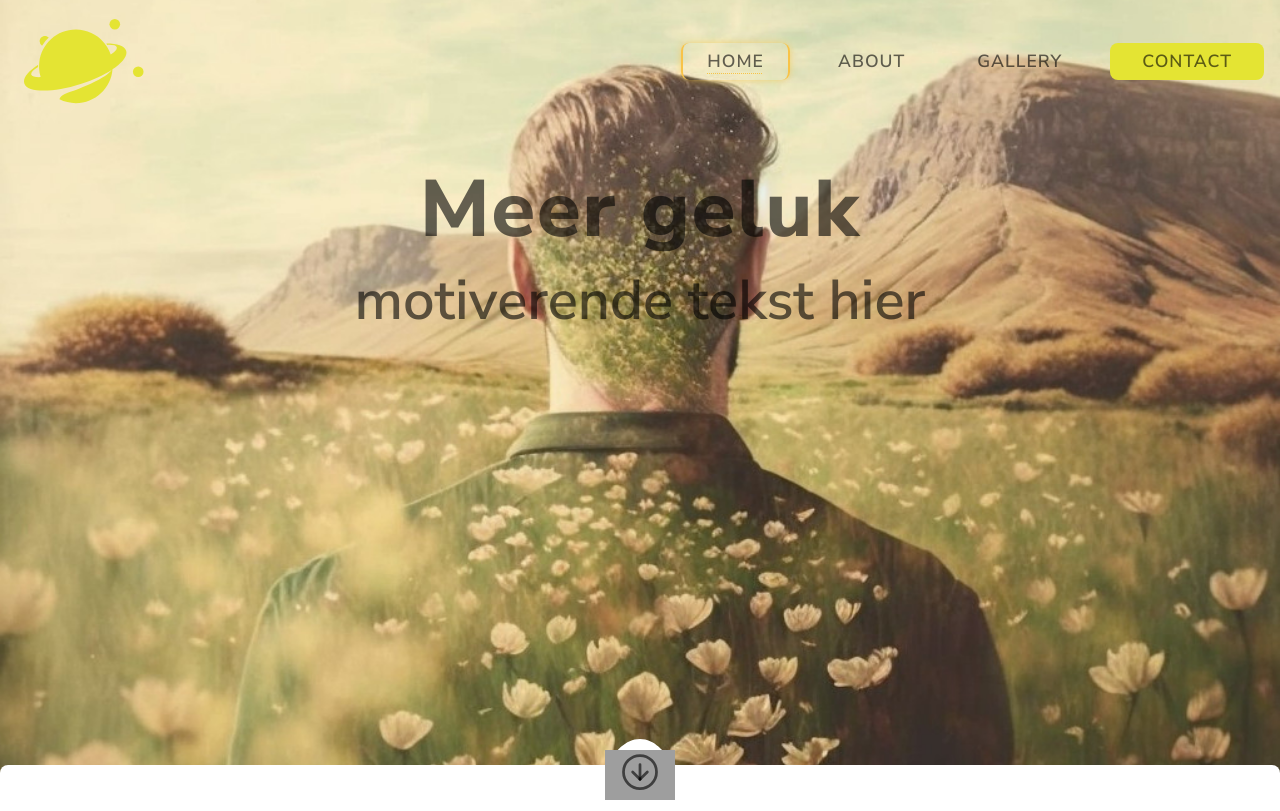
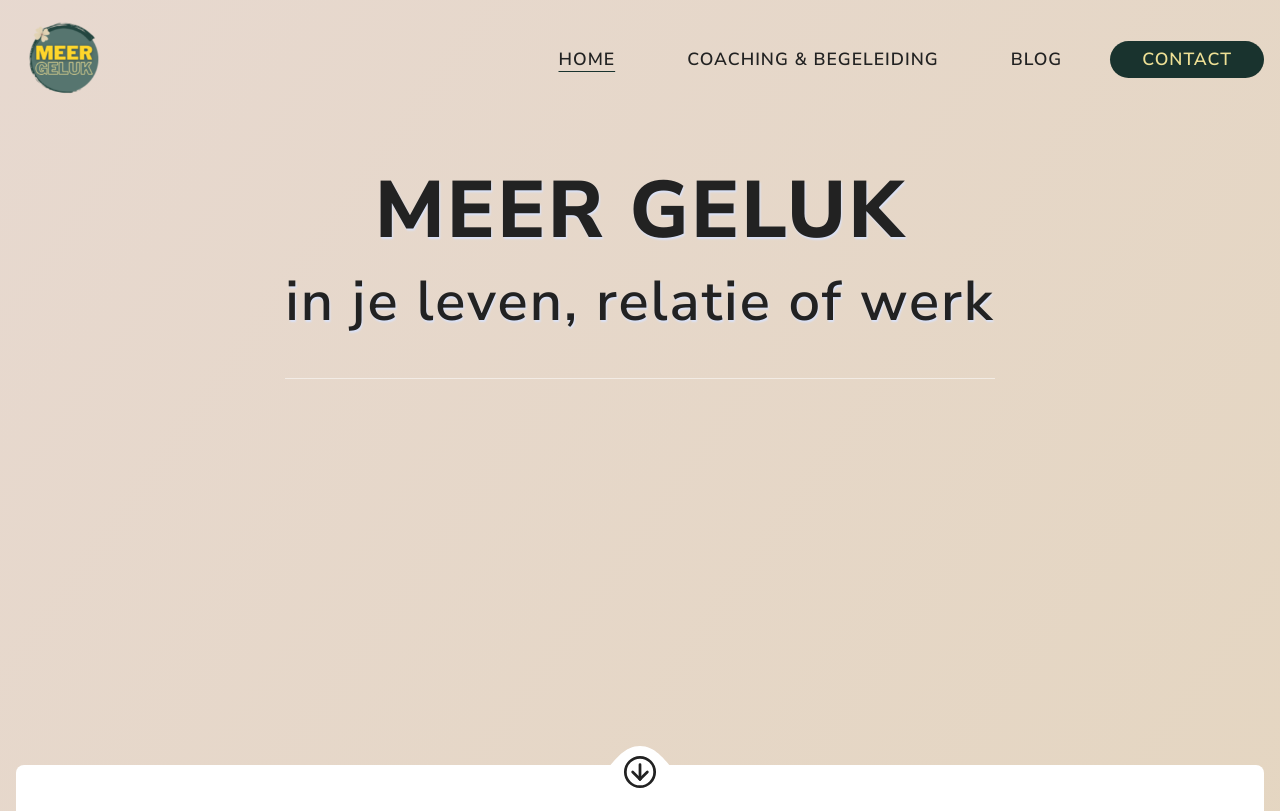
Before and after one commit to josvelema/meergeluk, a PHP site: page / in a window 1280 px wide. Shown: the top 811 px of the page. Run offline with PHP 8.4, Linux system fonts and the light colour scheme; grey boxes are pictures that could not be loaded.

Commit message:
added logo and tab overlay for cards

```diff
--- a/assets/css/style.css
+++ b/assets/css/style.css
@@ -7,11 +7,35 @@
 }
 
 :root {
-  --bkg: linear-gradient(to top, hsl(6, 63%, 69%), hsl(60, 46%, 81%));
-  --dark: hsl(6, 63%, 69%);
-  --text: #0009;
-  --accent: #e4e433;
-  --accent2: #f8c348;
+
+  /* --green-dark: #1A3530;
+  --green-light: #4A6765;
+  --green-light-2: #56756F;
+  --beige: #ABAC9E;
+  --pink-light: #E8DAD1;
+  --pink-dark: #CFA79D;
+  --wine: #59131B; */
+
+  --yellow: hsl(49, 96%, 58%);
+  --yellow-light: hsl(50, 73%, 76%);
+  --beige: hsl(64, 8%, 65%);
+
+  --green-dark: hsl(169, 34%, 15%);
+  --green-light: hsl(176, 16%, 35%);
+  --green-light-2: hsl(168, 15%, 40%);
+
+  --pink-light: hsl(23, 33%, 86%);
+  --clover: hsl(40, 44%, 80%);
+  --pink-dark: hsl(12, 34%, 71%);
+  --wine: hsl(353, 65%, 21%);
+
+  --bkg: linear-gradient(126deg, hsl(23, 33%, 86%), hsl(40, 44%, 80%) );
+  --dark: hsl(12, 34%, 71%);
+ --bkg-2: linear-gradient(120deg, var(--pink-light), var(--clover));
+  --text: #222222;
+  --accent: hsl(169, 34%, 15%);
+  --accent2: #DAE2F8;
+
 }
 
 
@@ -54,10 +77,16 @@ img {
 .logo {
   color: var(--accent);
   margin-inline: 0.5rem;
-  width: clamp(3rem, 10vw , 7.5rem);
+  width: clamp(4rem, 5vw + 1rem , 7rem);
   display: grid;
   place-items: center;
 }
+
+.clover img {
+width: 20px;
+height: 20px;
+}
+
 
 .logo-link:focus-visible,
 .nav-link:focus-visible{
@@ -94,11 +123,12 @@ img {
   text-decoration: none;
   padding: 0.3rem 1.5rem;
   cursor: pointer;
-  border-radius: 0.5rem
+  border-radius: 50vw;
 }
 .btn--accent {
  background-color: var(--accent);
   padding: 0.3rem 2rem;
+  color: var(--yellow-light);
 
 }
 
@@ -130,12 +160,9 @@ li[role="none"],
 }
 
 .nav-link[aria-current="page"] {
-  text-decoration: underline dotted var(--accent2) 0.15rem;
+  text-decoration: underline  var(--accent) 0.15rem;
   text-underline-offset: 0.35rem;
   text-decoration-thickness: 1px;
-  border-left: 2px solid var(--accent2);
-  border-right: 2px solid var(--accent2);
-  box-shadow:  0 0 8px -2px var(--accent2);
 }
 
 
@@ -171,14 +198,16 @@ main {
 
 h1 {
   font-size: clamp(2.5rem, 5vw + 1rem, 6rem);
-  font-size: bolder;
+  font-weight: 700;
   line-height: 1.1;
   letter-spacing: 0.02em;
 }
 
+
 .h2 {
   font-size: clamp(1.8rem, 4vw + 1rem, 3.5rem);
-  font-size: bolder;
+  font-weight: 400;
+
   line-height: 1.1;
   color: var(--accent);
 }
@@ -215,11 +246,12 @@ header {
   place-items: center;
   text-align: center;
   position: relative;
-  background-image: url('../img/maninfield.jpg');
+
+  /* background-image: url('../img/maninfield.jpg');
   background-repeat: no-repeat;
   background-size: cover;
   background-position: center;
-  background-attachment: fixed;
+  background-attachment: fixed; */
 
 
 }
@@ -268,13 +300,46 @@ header {
   position: relative;
   /* top: -5vh; */
   padding-block: 2em;
+  border-bottom: 1px solid #fff8;
+  max-height: 600px;
+    /* background-image: url('../img/maninfield.jpg');
+  background-repeat: no-repeat;
+  background-size: cover;
+  background-position: center;
+  background-attachment: fixed; */
+}
+.header-container h1,
+.header-container h2 {
+  text-shadow: 1px 2px 2px var(--accent2);
+  letter-spacing: 2px;
+}
+
+.header-container h1 {
+  text-transform: uppercase;
+}
+
+.coaching , .about , .image img {
+  border-radius: 0.5rem;
+  border: 1px solid #2228;
+
 }
 
 .coaching {
   margin-top: 2em;
   margin-bottom: 1em;
+  padding-block: 1.5em;
+  padding-inline: 1em;
   min-height: 100vh;
   min-height: 100dvh;
+  background-color: white;
+  border: none;
+
+}
+
+
+
+.coaching > * {
+  margin-block: 0.75em;
 }
 
 .about {
@@ -372,7 +437,7 @@ header .svg-down {
   left: 50%;
   z-index: 5;
   /* margin-left: -96px; */
-  /* margin-bottom: -12px; */
+  margin-bottom: -7px;
   color: #fff;
   justify-self: center;
   align-self: flex-end;
@@ -385,7 +450,7 @@ header .arrow-down {
   /* left: 50%; */
   /* transform: translate(-50%, 0); */
   z-index: 10;
-  background: url("https://res.cloudinary.com/abdel-rahman-ali/image/upload/v1535988515/arrow-down.png") no-repeat center;
+
 }
 
 @media (max-width: 992px) {
--- a/assets/js/nav.js
+++ b/assets/js/nav.js
@@ -47,3 +47,18 @@ const fadeUpObserver = new IntersectionObserver((elsToWatch) => {
 document.querySelectorAll('.fade-up').forEach((item) => {
   fadeUpObserver.observe(item);
 });
+
+const readMoreButton = document.querySelector('.btn--accent');
+const overlay = document.querySelector('.overlay');
+const tab = document.querySelector('.tab');
+const closeButton = document.querySelector('.tab-close');
+
+readMoreButton.addEventListener('click', () => {
+overlay.classList.add('active');
+tab.classList.add('active');
+});
+
+closeButton.addEventListener('click', () => {
+overlay.classList.remove('active');
+tab.classList.remove('active');
+});
--- a/index.html
+++ b/index.html
@@ -20,40 +20,8 @@
       <nav>
         <div class="container nav-container">
           <a href="/" class="logo-link" aria-label="Go to homepage">
-            <svg
-              viewBox="0 0 229 161"
-              class="logo"
-              width="120"
-              xmlns="http://www.w3.org/2000/svg"
-              xml:space="preserve"
-              style="
-                fill-rule: evenodd;
-                clip-rule: evenodd;
-                stroke-linejoin: round;
-                stroke-miterlimit: 2;
-              "
-            >
-              <path
-                d="M29.17 82.421c4.003-34.962 33.732-62.157 69.763-62.157 21.047 0 39.944 9.279 52.817 23.964l-.039.022c.343.361.641.685.94 1.027.443.525.877 1.056 1.303 1.592h.008c.265.337.561.717.902 1.16.408.53.788 1.043 1.142 1.536l-.014.001a69.403 69.403 0 0 1 1.953 2.864c.405.634.747 1.192 1.033 1.657l.004-.003a69.94 69.94 0 0 1 6.483 13.895c8.313-5.572 12.656-10.495 11.55-13.947-1.139-3.553-7.885-5.018-18.404-4.604a31.955 31.955 0 0 0-.858-1.576 9.527 9.527 0 0 0-.685-1.029c20.568-.077 34.892 4.541 37.857 13.791 3.148 9.824-7.166 22.842-25.986 35.427-2.834 36.162-33.117 64.668-70.006 64.668-11.228 0-21.844-2.641-31.258-7.334 5.145-13.664 21.098-10.431 67.983-34.016 20.459-10.292 28.647-17.452 31.541-22.172-15.283 9.925-35.78 19.51-59.054 26.968C54.519 141.34 6.329 140.773.597 122.889c-3.221-10.053 6.73-22.526 26.395-35.382a37.974 37.974 0 0 0-.119 1.939c-.03.821-.028 1.608.002 2.331-9.796 6.182-14.118 10.753-12.914 14.509 1.115 3.482 7.616 4.959 17.772 4.627a69.909 69.909 0 0 1-2.895-16.167h.002l-.017-.258a71.154 71.154 0 0 1-.112-3.765c.001-.696.012-1.424.04-2.168.056-1.549.149-2.994.249-4.228l.133-1.49.041-.416h-.004Zm0 0-.001.001-.036.415c-.044.45-.089.95-.133 1.49l-.146 1.647c.075-1.192.181-2.375.315-3.552l.001-.001Z"
-                style="fill: currentColor"
-              />
-              <path
-                d="M34.442 51.095a10.127 10.127 0 0 1-4.596-8.485c0-5.592 4.54-10.132 10.132-10.132 2.837 0 5.403 1.169 7.243 3.05a71.387 71.387 0 0 0-12.779 15.567Z"
-                style="fill: currentColor"
-              />
-              <circle
-                cx="173.267"
-                cy="10.132"
-                r="10.132"
-                style="fill: currentColor"
-              />
-              <circle
-                cx="218.027"
-                cy="100.618"
-                r="10.132"
-                style="fill: currentColor"
-              />
-            </svg>
+            <img src="assets/img/logo.png" alt="Logo meer geluk" class="logo">
+
           </a>
 
           <div class="nav-wrapper">
@@ -93,13 +61,13 @@
                 >
               </li>
               <li role="none">
-                <a href="/about.html" class="nav-link btn" role="menuitem">
-                  About</a
+                <a href="#coaching" class="nav-link btn" role="menuitem">
+                  Coaching & Begeleiding</a
                 >
               </li>
               <li role="none">
-                <a href="/gallery.html" class="nav-link btn" role="menuitem">
-                  Gallery</a
+                <a href="/blog.html" class="nav-link btn" role="menuitem">
+                  Blog</a
                 >
               </li>
               <li role="none">
@@ -118,11 +86,11 @@
 
       <div class="container header-container">
         <h1 class="h1 rise">Meer geluk</h1>
-        <p class="h2 rise subheading">motiverende tekst hier</p>
+        <h2 class="h2 rise subheading"> in je  leven, relatie of werk</h2>
       </div>
       <svg
         class="svg-down"
-        width="192"
+        width="200"
         height="61"
         version="1.1"
         xmlns="http://www.w3.org/2000/svg"
@@ -139,61 +107,76 @@
       </svg>
       <div class="arrow-down"><svg xmlns="http://www.w3.org/2000/svg" class="icon icon-tabler icon-tabler-arrow-down-circle" width="44" height="44" viewBox="0 0 24 24" stroke-width="1.5" stroke="currentColor" fill="none" stroke-linecap="round" stroke-linejoin="round">
         <path stroke="none" d="M0 0h24v24H0z" fill="none"/>
-        <circle cx="12" cy="12" r="9" />
+        <circle cx="12" cy="12" r="8" />
         <line x1="8" y1="12" x2="12" y2="16" />
         <line x1="12" y1="8" x2="12" y2="16" />
         <line x1="16" y1="12" x2="12" y2="16" />
       </svg></div>
     </header>
     <main>
-      <section aria-labelledby="Over ons" class="coaching">
-        <article class="about" >
+      <section aria-labelledby="coaching" class="coaching container">
+        <article class="about">
           <div class="text">
-            <h2 class="h2">Discover</h2>
-            <h3>Our Story</h3>
-            <div class="clover">*</div>
+            <h2 class="h2">Relatie Geluk</h2>
+            <h3>Koppels en singles</h3>
+            <div class="clover"><img src="assets/svg/clover.svg" alt="Clover symbol"></div>
             <p>
-              Rosa is a restaurant, bar and coffee roastery located on a busy
-              corner site in Farringdon’s Exmouth Market. With glazed frontage on
-              two sides of the building, overlooking the market and a bustling
-              London intersection.
+              Lorem ipsum dolor sit amet consectetur adipisicing elit. Expedita aliquam libero et illo facilis dolores officia. Quasi, amet id beatae saepe repellat magni provident!
             </p>
-            <div><a class="btn btn--accent" href="#">About Us</a></div>
+            <button class="btn btn--accent read-more-btn" data-target="#about-tab-1">read more</button>
           </div>
           <div class="image-container">
-
             <div class="image image2">
-              <img
-                src="assets/img/close-up-portrait-kissing-couple-spending-morning-together.jpg"
-              />
+              <img src="assets/img/close-up-portrait-kissing-couple-spending-morning-together.jpg" />
+            </div>
+          </div>
+          <div class="overlay" id="about-tab-1">
+            <div class="tab">
+              <div class="tab-header">
+                <h3 class="tab-title">Relatie Geluk</h3>
+                <button class="tab-close">&#10005;</button>
+              </div>
+              <div class="tab-content">
+                <p>
+                  Lorem ipsum dolor sit amet, consectetur adipiscing elit. Donec quis tristique nisi. Duis consectetur velit sapien, sit amet interdum massa consequat non. Donec bibendum magna vel quam vehicula, non maximus orci imperdiet. Nullam euismod semper lorem non ultricies. Ut at enim non nisi venenatis lacinia. Praesent aliquam efficitur mauris quis rutrum. Donec vel urna semper, fermentum mi ut, tincidunt lectus. Vivamus quis mi ut libero lobortis auctor. Curabitur mollis neque purus, sed consequat ante varius ac. Etiam nec sem elit. Cras eu lacus at nibh tristique faucibus. Curabitur nec lacus nulla. Vestibulum consectetur cursus risus, sed volutpat odio consequat eu. Nulla laoreet efficitur dui, eget bibendum libero fringilla ac.
+                </p>
+              </div>
             </div>
           </div>
         </article>
-        <article class="about" >
+        <article class="about">
           <div class="text">
-            <h2 class="h2">Discover</h2>
-            <h3>Our Story</h3>
-            <div class="clover">*</div>
+            <h2 class="h2">Relatie Geluk</h2>
+            <h3>Koppels en singles</h3>
+            <div class="clover"><img src="assets/svg/clover.svg" alt="Clover symbol"></div>
             <p>
-              Rosa is a restaurant, bar and coffee roastery located on a busy
-              corner site in Farringdon’s Exmouth Market. With glazed frontage on
-              two sides of the building, overlooking the market and a bustling
-              London intersection.
+              Lorem ipsum dolor sit amet consectetur adipisicing elit. Expedita aliquam libero et illo facilis dolores officia. Quasi, amet id beatae saepe repellat magni provident!
             </p>
-            <div><a class="a-CTA" href="#">About Us</a></div>
+            <button class="btn btn--accent read-more-btn" data-target="#about-tab-1">read more</button>
           </div>
           <div class="image-container">
-
             <div class="image image2">
-              <img
-                src="assets/img/close-up-portrait-kissing-couple-spending-morning-together.jpg"
-              />
+              <img src="assets/img/maninfield.jpg" />
+            </div>
+          </div>
+          <div class="overlay" id="about-tab-2">
+            <div class="tab">
+              <div class="tab-header">
+                <h3 class="tab-title">1 op 1</h3>
+                <button class="tab-close">&#10005;</button>
+              </div>
+              <div class="tab-content">
+                <p>
+                  Lorem ipsum dolor sit amet, consectetur adipiscing elit. Donec quis tristique nisi. Duis consectetur velit sapien, sit amet interdum massa consequat non. Donec bibendum magna vel quam vehicula, non maximus orci imperdiet. Nullam euismod semper lorem non ultricies. Ut at enim non nisi venenatis lacinia. Praesent aliquam efficitur mauris quis rutrum. Donec vel urna semper, fermentum mi ut, tincidunt lectus. Vivamus quis mi ut libero lobortis auctor. Curabitur mollis neque purus, sed consequat ante varius ac. Etiam nec sem elit. Cras eu lacus at nibh tristique faucibus. Curabitur nec lacus nulla. Vestibulum consectetur cursus risus, sed volutpat odio consequat eu. Nulla laoreet efficitur dui, eget bibendum libero fringilla ac.
+                </p>
+              </div>
             </div>
           </div>
         </article>
       </section>
       <section class="container" aria-labelledby="cards">
-        <h2 class="sr-only" id="cards">Reasons to Travel</h2>
+        <h2 class="sr-only" id="cards">Reviews</h2>
+        <h2 class="h2">Ervaringen</h2>
         <div class="card-container">
           <div class="card fade-up">
             <svg
@@ -258,10 +241,9 @@
               ></line>
             </svg>
             <div>
-              <h3 class="h3">Stars in the Sky</h3>
+              <h3 class="h3">Maria</h3>
               <p class="body">
-                Lorem ipsum dolor sit amet consectetur adipisicing elit. Harum
-                obcaecati, deserunt optio possimus atque qui!
+                Na een aantal sessies met Sabine heb ik mezelf weer gevonden
               </p>
             </div>
           </div>
@@ -292,10 +274,9 @@
               ></path>
             </svg>
             <div>
-              <h3 class="h3">Moon Up Above</h3>
+              <h3 class="h3">Ronald</h3>
               <p class="body">
-                Lorem ipsum dolor sit amet consectetur adipisicing elit. Harum
-                obcaecati, deserunt optio possimus atque qui!
+                Sabine heeft mij erg goed geholpen vertrouwen te krijgen in m'n kunnen
               </p>
             </div>
           </div>
@@ -384,10 +365,9 @@
               ></path>
             </svg>
             <div>
-              <h3 class="h3">Ain’t no Sun Allowed</h3>
+              <h3 class="h3">Karin</h3>
               <p class="body">
-                Lorem ipsum dolor sit amet consectetur adipisicing elit. Harum
-                obcaecati, deserunt optio possimus atque qui!
+                Mijn relatie is sterker en opener door al de steun en inspiratie die ik van sabine heb gekregen.
               </p>
             </div>
           </div>
@@ -398,25 +378,67 @@
         aria-labelledby="moons"
         id="contact"
       >
-        <h3 class="h2" id="moons">Space Travel for Everyone</h3>
+        <h3 class="h2" id="moons">Coach trajecten (individueel / relatie / loopbaan)</h3>
         <p class="body">
-          Lorem ipsum dolor sit, amet consectetur adipisicing elit. Vitae
-          eligendi quibusdam dolor illum impedit nisi. Eaque sequi
-          necessitatibus voluptatum porro.
+          Ik ben Sabine, relatie- en levenscoach, kunstenares, danseres en gelukszoeker.
+          Ik begeleid en inspireer mensen al jaren op hun weg naar MEER GELUK.
+
         </p>
         <p class="body">
-          Lorem ipsum dolor sit, amet consectetur adipisicing elit. Nesciunt
-          fugiat commodi numquam? Obcaecati magni perferendis eligendi
-          laudantium cum perspiciatis minus animi ipsa placeat adipisci
-          repellendus, id culpa minima officiis fugiat quidem nisi sint
-          consectetur eius vero velit sunt quas expedita. Ullam unde optio ad
-          voluptas praesentium animi velit quae dicta?
+          Ik help mijn klanten voornamelijk gelukkig te worden met zichzelf en mét elkaar door
+          snelwerkende COACHING TRAJECTEN met een praktische en positieve aanpak.
+          In de afgelopen jaren heb ik al veel mensen mogen helpen, met stress- en burn-outklachten, relatieproblemen en mensen die gewoon even niet meer wisten hoe ze gelukkig moesten zijn.
         </p>
         <p class="body">
-          Lorem ipsum dolor sit amet consectetur adipisicing elit. Itaque,
-          temporibus.
+          Omdat er altijd verschillende wegen naar MEER GELUK leiden wil ik via deze weg ook andere vormen van geluksbrengers aanbieden. Kijk gerust eens rond wat jouw aanspreekt en app, bel of mail me voor meer info.
+
         </p>
       </section>
     </main>
+    <script>
+      const readMoreButtons = document.querySelectorAll('.read-more-btn');
+      const overlays = document.querySelectorAll('.overlay');
+      const tabs = document.querySelectorAll('.tab');
+      const closeButtons = document.querySelectorAll('.tab-close');
+
+      readMoreButtons.forEach((button, index) => {
+        button.addEventListener('click', () => {
+          overlays[index].classList.add('active');
+          tabs[index].classList.add('active');
+          document.body.style.overflow = 'hidden';
+        });
+      });
+
+      closeButtons.forEach((button, index) => {
+        button.addEventListener('click', () => {
+          overlays[index].classList.remove('active');
+          tabs[index].classList.remove('active');
+          document.body.style.overflow = '';
+        });
+      });
+
+      overlays.forEach((overlay) => {
+        overlay.addEventListener('click', (event) => {
+          if (event.target === overlay) {
+            overlay.classList.remove('active');
+            overlay.querySelector('.tab').classList.remove('active');
+            document.body.style.overflow = '';
+          }
+        });
+      });
+
+      document.addEventListener('keydown', (event) => {
+        if (event.key === 'Escape') {
+          overlays.forEach((overlay, index) => {
+            if (overlay.classList.contains('active')) {
+              overlay.classList.remove('active');
+              tabs[index].classList.remove('active');
+              document.body.style.overflow = '';
+            }
+          });
+        }
+      });
+
+    </script>
   </body>
 </html>
```
Also changed, not shown: other parts of assets/css/style.css (+68 -3 lines), assets/css/colors.css (added, +60 -0 lines), assets/img/logo.png (added), assets/img/sabineProfilePhoto.jpg (added), assets/svg/clover.svg (added).
